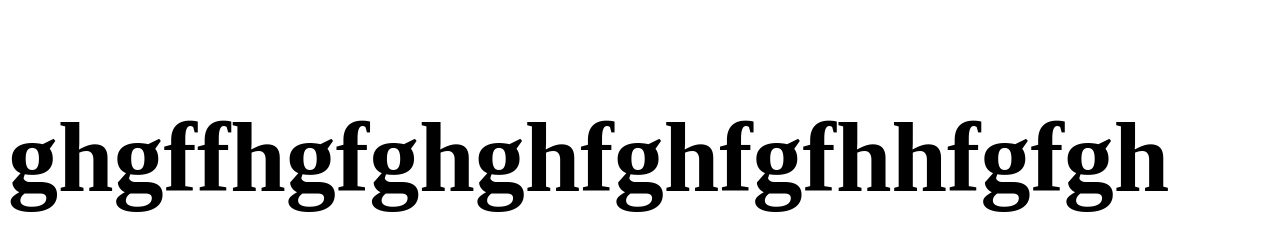
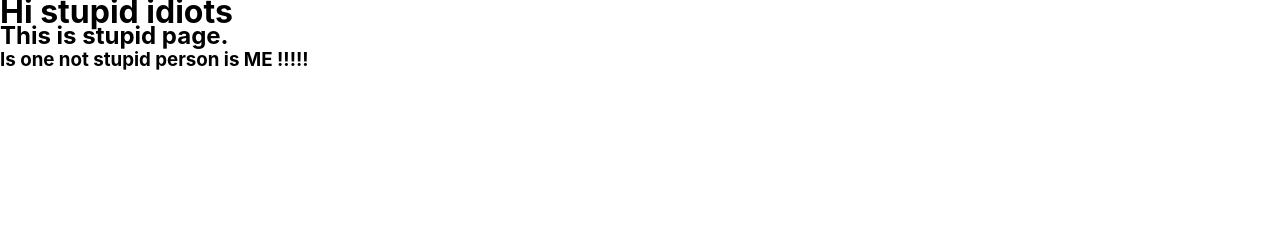
Before and after one commit to Kubixmojo/testt, a plain HTML site: page index.html in a window 1280 px wide. Drawn offline with Linux system fonts and the light colour scheme.

Commit message:
Update index.html
why i don't know

```diff
--- a/index.html
+++ b/index.html
@@ -1,26 +1,18 @@
 <!DOCTYPE html>
-<html lang="en">
+<html>
 <head>
-  <meta charset="UTF-8">
-  <meta name="viewport" content="width=device-width, initial-scale=1.0">
-  <title>test</title>
-  <!-- Head HTML goes here -->
-
-  <!-- Link to styles in CSS tab -->
-  <link rel="stylesheet" type="text/css" media="screen" href="main.css">
-
-  <style>
-
-    .increased-text {
-      font-size: 100px;
-      font-weight: bold;
-    }
-  </style>
+<title></title>
+<meta charset="UTF-8">
+<meta name="viewport" content="width=device-width, initial-scale=1.0">
+<meta name="theme-color" content="#202021">
+<link href="reset.css" rel="stylesheet" />
 </head>
 <body>
-  <p class="increased-text">ghgffhgfghghfghfgfhhfgfgh</p>
 
-  <!-- Link to code in JavaScript tab -->
-  <script src="script.js"></script>
+<h1>Hi stupid idiots</h1>
+<h2>This is stupid page.</h2>
+<h3>Is one not stupid person is ME !!!!!</h3>
+
+
 </body>
 </html>
```
